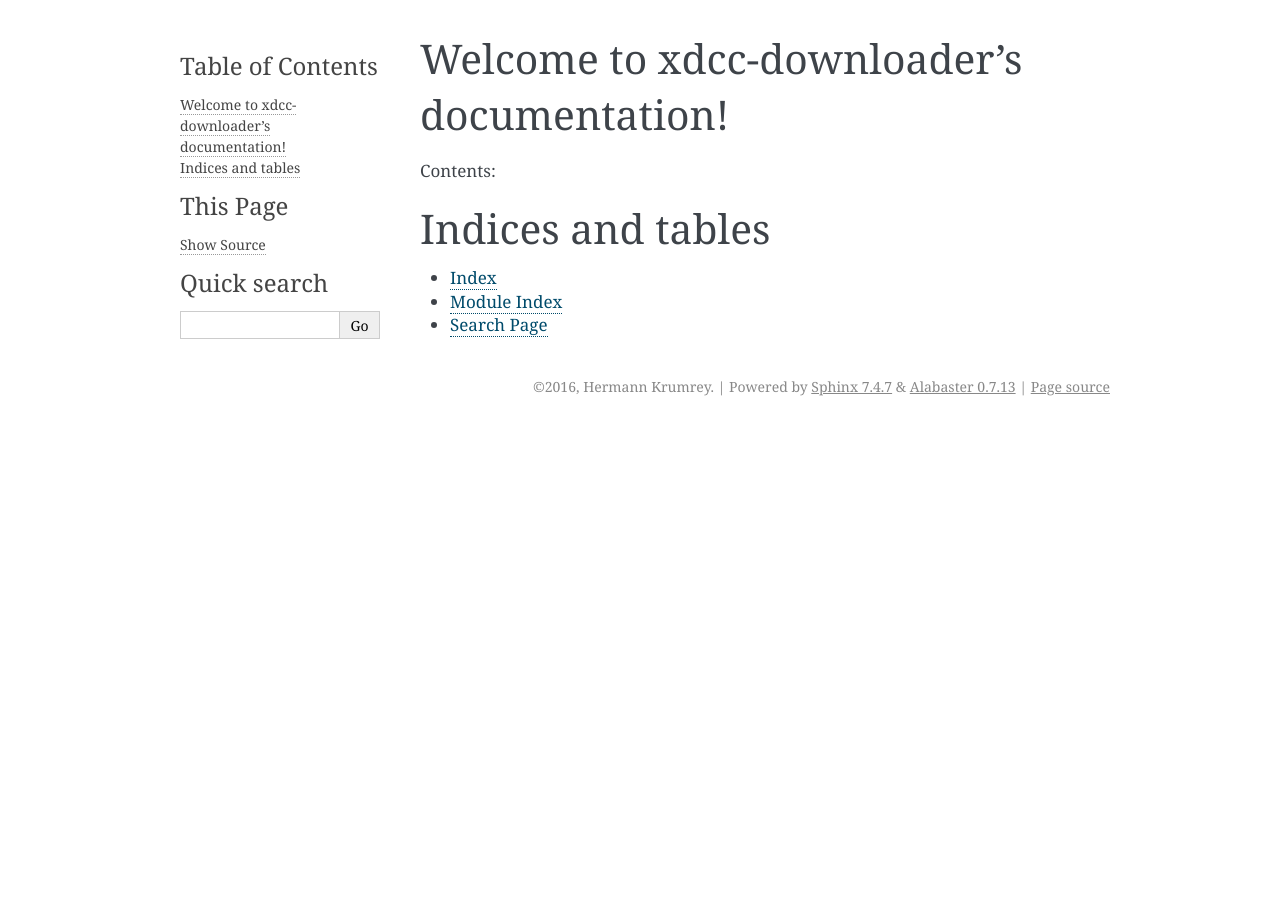
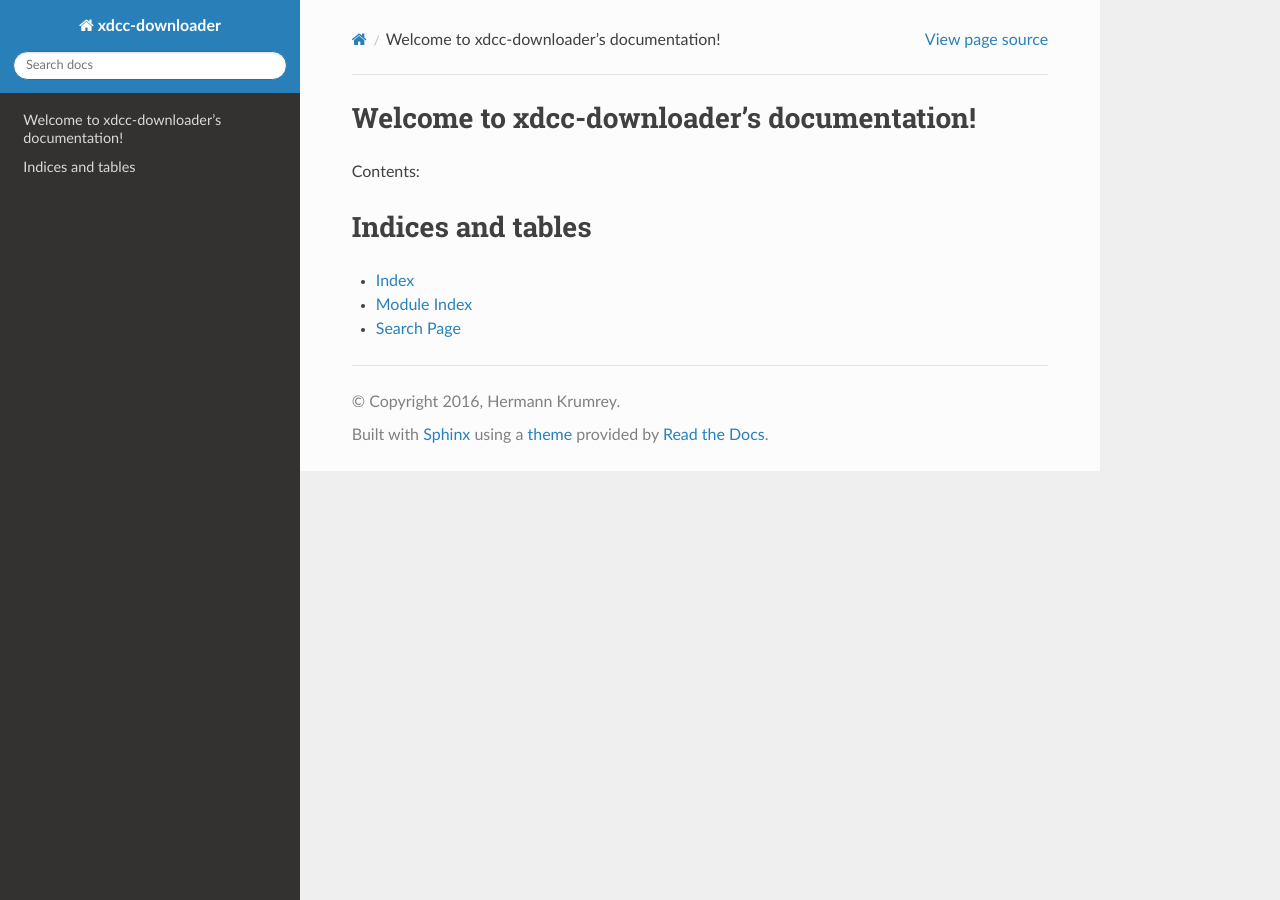
Before and after one commit to namboy94/xdcc-dl, a Sphinx documentation site: the page built from doc/source/index.rst, in a window 1280 px wide. Built offline with Sphinx 7.4.7 and the Read the Docs theme 2.0.0, drawn with Linux system fonts in a browser that asks for light colours; pages that are not in the unit, such as notebooks, are missing from menus; the version number could not be read and is left out; some of the changed lines change nothing that is shown.

Commit message:
Changed Sphinx theme

```diff
--- a/doc/source/conf.py
+++ b/doc/source/conf.py
@@ -2,14 +2,17 @@
 
 import os
 import sys
+# noinspection PyPackageRequirements
+import sphinx_rtd_theme
+# noinspection PyPackageRequirements
+from sphinx.ext.autodoc import between
+
 sys.path.insert(0, os.path.abspath("../.."))
 from xdcc_dl.metadata import General
-from sphinx.ext.autodoc import between
 
 extensions = [
     'sphinx.ext.autodoc',
 ]
-
 
 templates_path = ['.templates']
 source_suffix = '.rst'
@@ -22,18 +25,19 @@
 
 version = General.version_number
 release = General.version_number
+
 language = None
-
-
 exclude_patterns = []
 pygments_style = 'sphinx'
 todo_include_todos = False
 
-html_theme = 'alabaster'
+# HTML Config
+html_theme = 'sphinx_rtd_theme'
+html_theme_path = [sphinx_rtd_theme.get_html_theme_path()]
 html_static_path = ['.static']
 htmlhelp_basename = 'xdcc-downloader-doc'
 
-
+# Latex
 latex_elements = {
 }
 latex_documents = [
@@ -41,17 +45,20 @@
      'Hermann Krumrey', 'manual'),
 ]
 
+# Man Pages
 man_pages = [
     (master_doc, 'xdcc-downloader', 'xdcc-downloader Documentation',
      [author], 1)
 ]
 
+# Tex
 texinfo_documents = [
     (master_doc, 'xdcc-downloader', 'xdcc-downloader Documentation',
      author, 'xdcc-downloader', 'An XDCC Downloader bot',
      'Miscellaneous'),
 ]
 
+# Epub
 epub_title = project
 epub_author = author
 epub_publisher = author
@@ -61,19 +68,13 @@
 intersphinx_mapping = {'https://docs.python.org/': None}
 
 
-def skip(app, what, name, obj, skipper, options):
-    str(app)
-    str(what)
-    str(obj)
-    str(options)
-    if name == "__init__":
-        return False
-    return skipper
+def setup(app) -> None:
+    """
+    Registers an autodoc between listener to igore License texts
 
-
-def setup(app):
-    # Register a sphinx.ext.autodoc.between listener to ignore everything
-    # between lines that contain the word IGNORE
+    :param app: The sphinx app
+    :return:    None
+    """
     app.connect('autodoc-process-docstring', between('^.*LICENSE.*$', exclude=True))
-    app.connect("autodoc-skip-member", skip)
+    app.connect("autodoc-skip-member", lambda a, b, name, d, skipper, f: False if name == "__init__" else skipper)
     return app
```
